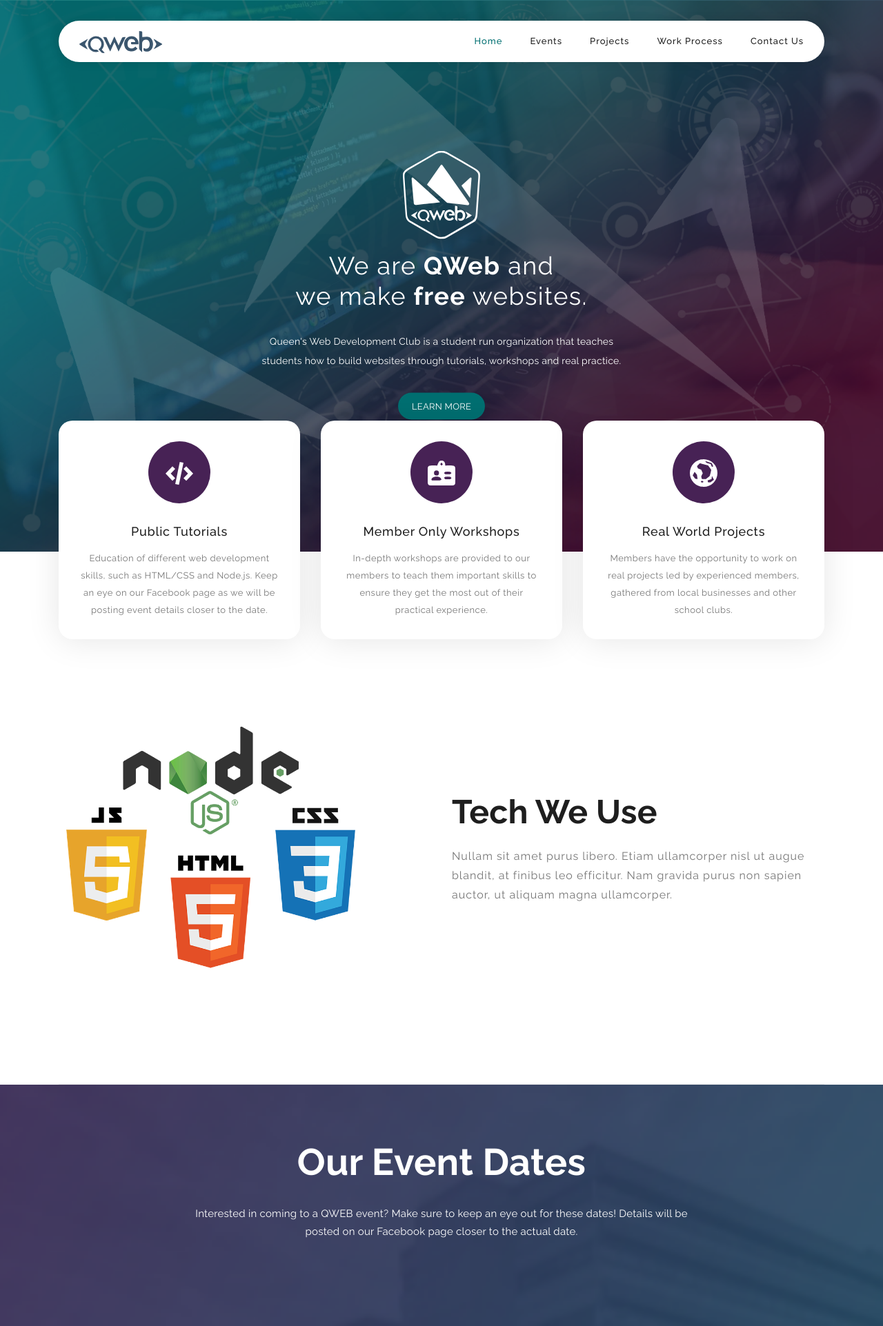
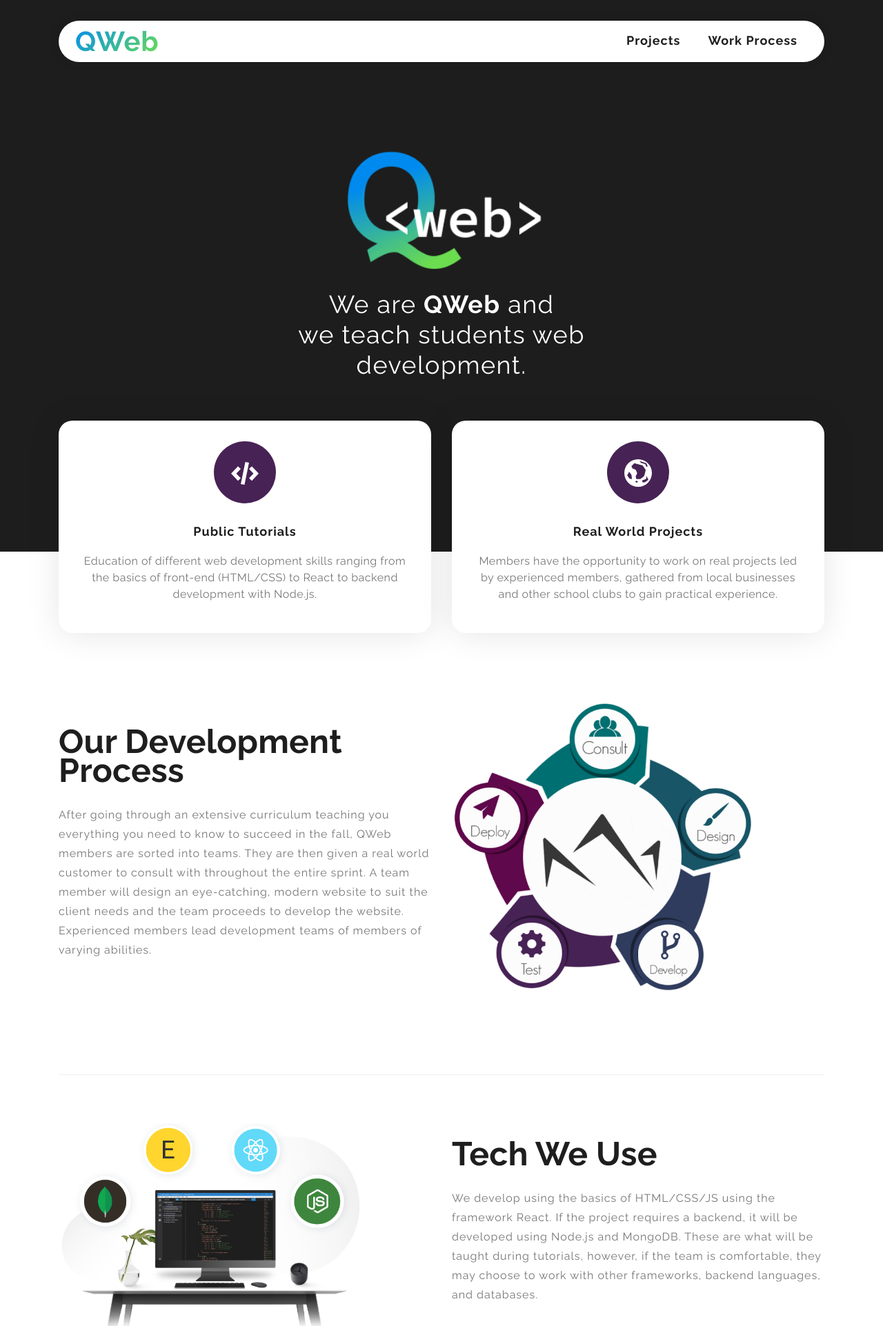
Before and after one commit to queens-web-development-club/Qweb_site, a PHP site: page / in a window 1280 px wide. Shown: the top 1923 px of the page at 69% size. Run offline with PHP 8.4, Linux system fonts and the light colour scheme.

Commit message:
2022 update

```diff
--- a/assets/css/qweb.css
+++ b/assets/css/qweb.css
@@ -368,11 +369,39 @@ header
   transition: all 0.3s ease 0s;
 }
 
+.header-area .nav-text{
+  display: inline;
+  margin-left: 24px;
+  color: #1d1d1d;
+  font-weight: bold;
+  letter-spacing: 1px;
+  transition: all ease-in-out 1s;
+}
+
+@supports (-webkit-background-clip: text) or (background-clip: text) {
+  .header-area .nav-text {
+    background: -webkit-linear-gradient(315deg,#018CF0, #6DDE50);
+    -webkit-background-clip: text;
+            background-clip: text;
+    color: transparent;
+  }
+}
+
+.header-area .nav-text:hover{
+  background: -webkit-linear-gradient(315deg,#1d1d1d, #018CF0);
+  -webkit-background-clip: text;
+  background-clip: text;
+color: transparent;
+}
+
 .header-area .main-nav {
   box-shadow: 0px 0px 15px rgba(0,0,0,0.1);
   border-radius: 40px;
   min-height: 60px;
   background: #fff;
+
+  display: flex;
+  align-items: center;
 }
 
 .header-area .main-nav .logo {
@@ -396,14 +425,14 @@ header
 
 .header-area .main-nav .nav {
   float: right;
-  margin-top: 27px;
+  right: 24px;
   margin-left: 0px;
   margin-right: 30px;
   -webkit-transition: all 0.3s ease 0s;
   -moz-transition: all 0.3s ease 0s;
   -o-transition: all 0.3s ease 0s;
   transition: all 0.3s ease 0s;
-  position: relative;
+  position: absolute;
   z-index: 999;
 }
 
@@ -418,21 +447,20 @@ header
 
 .header-area .main-nav .nav li a {
   display: block;
-  font-weight: 500;
-  font-size: 13px;
+  font-weight: bold;
+  font-size: 18px;
   color: #fff;
   -webkit-transition: all 0.3s ease 0s;
   -moz-transition: all 0.3s ease 0s;
   -o-transition: all 0.3s ease 0s;
   transition: all 0.3s ease 0s;
   height: 40px;
-  line-height: 40px;
   border: transparent;
   letter-spacing: 1px;
 }
 
 .header-area .main-nav .nav li a:hover {
-  color: #006f71;
+  color: #018CF0;
 }
 
 .header-area .main-nav .menu-trigger {
@@ -628,10 +656,7 @@ welcome
   display: flex;
   align-items: center;
   justify-content: center;
-  background-image: url(../images/home.png);
-  background-repeat: no-repeat;
-  background-position: center center;
-  background-size: cover;
+  background-color: #1d1d1d;
   height: 100vh;
 }
 
@@ -644,10 +669,7 @@ welcome
 }
 
 .welcome-area .header-text img {
-  width:7em;
-  height:auto;
-  padding-bottom: 1em;
-  padding-top: 4em;
+ height: 30vh;
 }
 
 .welcome-area .header-text h1 {
@@ -661,7 +683,7 @@ welcome
 
 .welcome-area .header-text h4 {
   font-weight: 400;
-  font-size: 14px;
+  font-size: 18px;
   color: #fff;
   line-height: 28px;
   letter-spacing: 0.25px;
@@ -757,6 +779,7 @@ features
   transition: all 0.3s ease 0s;
   position: relative;
   margin-bottom: 30px;
+  min-height: 307.6px;
 }
 
 .features-small-item:hover .icon {
@@ -791,21 +814,20 @@ features
 }
 
 .features-small-item .features-title {
-  font-weight: 500;
+  font-weight: bold;
   font-size: 18px;
   color: #1e1e1e;
-  letter-spacing: 0.7px;
-  margin-bottom: 15px;
+  letter-spacing: 1px;
+  margin-bottom: 20px;
   position: relative;
   z-index: 2;
 }
 
 .features-small-item p {
   font-weight: 400;
-  font-size: 13px;
+  font-size: 16px;
   color: #777;
   letter-spacing: 0.5px;
-  line-height: 25px;
   position: relative;
   z-index: 2;
 }
--- a/index.html
+++ b/index.html
@@ -18,7 +18,7 @@
     <link rel="stylesheet" type="text/css" href="assets/css/font-awesome.css">
 
     <link rel="stylesheet" href="assets/css/qweb.css">
-
+    <link rel="icon" href="assets/images/favicon.png">
     </head>
 
     <body>
@@ -40,19 +40,11 @@
             <div class="row">
                 <div class="col-12">
                     <nav class="main-nav">
-                        <!-- ***** Logo Start ***** -->
-                        <a href="#" class="logo">
-                            <img src="assets/images/qweb_logo.svg" alt="QWEB"/>
-                        </a>
-                        <!-- ***** Logo End ***** -->
+                            <h1 class="nav-text">QWeb</h1>
                         <!-- ***** Menu Start ***** -->
                         <ul class="nav">
-                            <li><a href="#welcome" class="active">Home</a></li>
-
-                            <li><a href="#events">Events</a></li>
                             <li><a href="#projects">Projects</a></li>
                             <li><a href="#work-process">Work Process</a></li>
-                            <li><a href="#contact-us">Contact Us</a></li>
                         </ul>
                         <a class='menu-trigger'>
                             <span>Menu</span>
@@ -73,11 +65,8 @@
             <div class="container">
                 <div class="row">
                     <div class="offset-xl-3 col-xl-6 offset-lg-2 col-lg-8 col-md-12 col-sm-12">
-
-                        <img src="assets/images/logo.svg" alt="QWEB"/>
-                        <h1>We are <strong>QWeb</strong> and <br> we make <strong>free</strong> websites.</h1>
-                        <h4>Queen's Web Development Club is a student run organization that teaches students  how to build websites through tutorials, workshops and real practice.</h4>
-                        <a href="#features" class="main-button-slider">Learn More</a>
+                        <img src="assets/images/qweb-logo-square.png" alt="QWeb"/>
+                        <h1>We are <strong>QWeb</strong> and <br> we teach students web development.</h1>
                     </div>
                 </div>
             </div>
@@ -93,38 +82,25 @@
                 <div class="col-lg-12">
                     <div class="row">
                         <!-- ***** Features Small Item Start ***** -->
-                        <div class="col-lg-4 col-md-6 col-sm-6 col-12" data-scroll-reveal="enter bottom move 50px over 0.6s after 0.2s">
+                        <div class="col-lg-6 col-md-6 col-sm-6 col-12" data-scroll-reveal="enter bottom move 50px over 0.6s after 0.2s">
                             <div class="features-small-item">
                                 <div class="icon">
                                     <i><img src="assets/images/code.svg" alt=""></i>
                                 </div>
                                 <h5 class="features-title">Public Tutorials</h5>
-                                <p>Education of different web development skills,
-                                    such as HTML/CSS and Node.js. Keep an eye on our Facebook page as we will be posting event details closer to the date.</p>
+                                <p>Education of different web development skills ranging from the basics of front-end (HTML/CSS) to React to backend development with Node.js.</p>
                             </div>
                         </div>
                         <!-- ***** Features Small Item End ***** -->
 
                         <!-- ***** Features Small Item Start ***** -->
-                        <div class="col-lg-4 col-md-6 col-sm-6 col-12" data-scroll-reveal="enter bottom move 50px over 0.6s after 0.4s">
-                            <div class="features-small-item">
-                                <div class="icon">
-                                    <i><img src="assets/images/member.svg" alt=""></i>
-                                </div>
-                                <h5 class="features-title">Member Only Workshops</h5>
-                                <p>In-depth workshops are provided to our members to teach them important skills to ensure they get the most out of their practical experience.</p>
-                            </div>
-                        </div>
-                        <!-- ***** Features Small Item End ***** -->
-
-                        <!-- ***** Features Small Item Start ***** -->
-                        <div class="col-lg-4 col-md-6 col-sm-6 col-12" data-scroll-reveal="enter bottom move 50px over 0.6s after 0.6s">
+                        <div class="col-lg-6 col-md-6 col-sm-6 col-12" data-scroll-reveal="enter bottom move 50px over 0.6s after 0.6s">
                             <div class="features-small-item">
                                 <div class="icon">
                                     <i><img src="assets/images/globe.svg" alt=""></i>
                                 </div>
                                 <h5 class="features-title">Real World Projects</h5>
-                                <p>Members have the opportunity to work on real projects led by experienced members, gathered from local businesses and other school clubs.</p>
+                                <p>Members have the opportunity to work on real projects led by experienced members, gathered from local businesses and other school clubs to gain practical experience.</p>
                             </div>
                         </div>
                         <!-- ***** Features Small Item End ***** -->
@@ -135,12 +111,39 @@
     </section>
     <!-- ***** Features Small End ***** -->
 
+        <!-- ***** Features Big Item Start ***** -->
+        <section class="section padding-top-70 padding-bottom-0" id="work-process">
+            <div class="container">
+                <div class="row">
+                        <div class="col-lg-6 col-md-12 col-sm-12 align-self-center mobile-top-fix">
+                                <div class="left-heading">
+                                    <h2 class="section-title">Our Development Process</h2>
+                                </div>
+                                <div class="left-text">
+                                    <p>After going through an extensive curriculum teaching you everything you need to know to succeed in the fall, QWeb members are sorted into teams. They are then given a real world customer to consult with throughout the entire sprint. A team member will design an eye-catching, modern website to suit the client needs and the team proceeds to develop the website. Experienced members lead development teams of members of varying abilities.</p>
+                                </div>
+                            </div>
+                    <div class="col-lg-5 col-md-12 col-sm-12 align-self-center" data-scroll-reveal="enter left move 30px over 0.6s after 0.4s">
+                        <img src="assets/images/cycle.png" class="rounded img-fluid d-block mx-auto" alt="App">
+                    </div>
+                    <div class="col-lg-1"></div>
+
+                </div>
+                <div class="row">
+                    <div class="col-lg-12">
+                        <div class="hr"></div>
+                    </div>
+                </div>
+            </div>
+        </section>
+    <!-- ***** Features Big Item End ***** -->
+
     <!-- ***** Features Big Item Start ***** -->
     <section class="section padding-top-70 padding-bottom-0" id="features">
         <div class="container">
             <div class="row">
                 <div class="col-lg-5 col-md-12 col-sm-12 align-self-center" data-scroll-reveal="enter left move 30px over 0.6s after 0.4s">
-                    <img src="assets/images/tech.png" class="rounded img-fluid d-block mx-auto" alt="App">
+                    <img src="assets/images/mernstack.png" class="rounded img-fluid d-block mx-auto" alt="App">
                 </div>
                 <div class="col-lg-1"></div>
                 <div class="col-lg-6 col-md-12 col-sm-12 align-self-center mobile-top-fix">
@@ -148,7 +151,7 @@
                         <h2 class="section-title">Tech We Use</h2>
                     </div>
                     <div class="left-text">
-                        <p>Nullam sit amet purus libero. Etiam ullamcorper nisl ut augue blandit, at finibus leo efficitur. Nam gravida purus non sapien auctor, ut aliquam magna ullamcorper.</p>
+                        <p>We develop using the basics of HTML/CSS/JS using the framework React. If the project requires a backend, it will be developed using Node.js and MongoDB. These are what will be taught during tutorials, however, if the team is comfortable, they may choose to work with other frameworks, backend languages, and databases. </p>
                     </div>
                 </div>
             </div>
@@ -160,58 +163,6 @@
         </div>
     </section>
     <!-- ***** Features Big Item End ***** -->
-<!-- ***** Event Start ***** -->
-<section class="counter" id="events">
-    <div class="content">
-        <div class="container">
-                <div class="row">
-                        <div class="offset-lg-2 col-lg-8">
-                            <div class="info">
-                                <h1>Our Event Dates</h1>
-                                <p>
-                                    Interested in coming to a QWEB event? Make sure to keep an eye out for these dates!
-                                        Details will be posted on our Facebook page closer to the actual date.
-                                </p>
-                            </div>
-                        </div>
-                    </div>
-            <div class="row">
-                <div class="col-lg-3 col-md-6 col-sm-12">
-                    <div class="count-item decoration-bottom">
-                        <strong>30</strong>
-                        <span>October, 2019</span>
-                        <span>HTML/CSS</span>
-                    </div>
-                </div>
-                <div class="col-lg-3 col-md-6 col-sm-12">
-                    <div class="count-item decoration-top">
-                        <strong>4</strong>
-                        <span>December, 2019</span>
-                        <span>JavaScript</span>
-                    </div>
-                </div>
-                <div class="col-lg-3 col-md-6 col-sm-12">
-                    <div class="count-item decoration-bottom">
-                        <strong>18</strong>
-                        <span>Febuary, 2019</span>
-                        <span>ReactJS</span>
-                    </div>
-                </div>
-                <div class="col-lg-3 col-md-6 col-sm-12">
-                    <div class="count-item">
-                        <strong>11</strong>
-                        <span>March, 2019</span>
-                        <span>NodeJS</span>
-                    </div>
-                </div>
-            </div>
-        </div>
-    </div>
-</section>
-<!-- ***** Event End ***** -->
-
-
-
 
     <!-- ***** Portfolio Start ***** -->
     <section class="section" id="projects">
@@ -244,7 +195,21 @@
                             <div class="text">
                                     Web App designed for the Sci-Formal organizing committee to collect volunteer hours.
                             </div>
-                            <a href="#" class="main-button">Learn More</a>
+                        </div>
+                    </div>
+                </div>
+                <div class="col-lg-4 col-md-6 col-sm-12">
+                    <div class="port-post-thumb">
+                        <div class="img">
+                            <img class="port" src="assets/images/mystic-about.png" alt="">
+                        </div>
+                        <div class="port-content">
+                            <h3>
+                                <a href="#">Mystic & Magick</a>
+                            </h3>
+                            <div class="text">
+                                Website promoting a business selling various servuces and products relating to all things spritual.
+                            </div>
                         </div>
                     </div>
                 </div>
@@ -260,7 +225,6 @@
                             <div class="text">
                                     Website designed for a company providing leadership consulting on pharmaceutical projects.
                             </div>
-                            <a href="#" class="main-button">Learn More</a>
                         </div>
                     </div>
                 </div>
@@ -276,7 +240,37 @@
                             <div class="text">
                                 Website designed for company providing dental clinics safe practice certification's via on-site visit.
                             </div>
-                            <a href="#" class="main-button">Learn More</a>
+                        </div>
+                    </div>
+                </div>
+                <div class="col-lg-4 col-md-6 col-sm-12">
+                    <div class="port-post-thumb">
+                        <div class="img">
+                            <img class="port" src="assets/images/van-the-man.png" alt="">
+                        </div>
+                        <div class="port-content">
+                            <h3>
+                                <a href="#">Van the Man</a>
+                            </h3>
+                            <div class="text">
+                                Website designed for an aspiring musician allowing him to showcase his music and merch.
+                            </div>
+                        </div>
+                    </div>
+                </div>
+
+                <div class="col-lg-4 col-md-6 col-sm-12">
+                    <div class="port-post-thumb">
+                        <div class="img">
+                            <img class="port" src="assets/images/stooleys.png" alt="">
+                        </div>
+                        <div class="port-content">
+                            <h3>
+                                <a href="#">Stooley's Pub</a>
+                            </h3>
+                            <div class="text">
+                                Website designed for a local pub allowing customers to view their menu and then place orders.
+                            </div>
                         </div>
                     </div>
                 </div>
@@ -284,116 +278,38 @@
         </div>
     </section>
     <!-- ***** Portfolio End ***** -->
-    <!-- ***** Features Big Item Start ***** -->
-    <section class="section padding-top-70 padding-bottom-0" id="work-process">
-            <div class="container">
-                <div class="row">
-                        <div class="col-lg-6 col-md-12 col-sm-12 align-self-center mobile-top-fix">
-                                <div class="left-heading">
-                                    <h2 class="section-title">Our Development Process</h2>
-                                </div>
-                                <div class="left-text">
-                                    <p>Nullam sit amet purus libero. Etiam ullamcorper nisl ut augue blandit, at finibus leo efficitur. Nam gravida purus non sapien auctor, ut aliquam magna ullamcorper.</p>
-                                </div>
-                            </div>
-                    <div class="col-lg-5 col-md-12 col-sm-12 align-self-center" data-scroll-reveal="enter left move 30px over 0.6s after 0.4s">
-                        <img src="assets/images/cycle.png" class="rounded img-fluid d-block mx-auto" alt="App">
-                    </div>
-                    <div class="col-lg-1"></div>
-
-                </div>
-                <div class="row">
-                    <div class="col-lg-12">
-                        <div class="hr"></div>
-                    </div>
-                </div>
-            </div>
-        </section>
-    <!-- ***** Features Big Item End ***** -->
-    <!-- ***** Contact Us Start ***** -->
-    <section class="section colored" id="contact-us">
-        <div class="container">
-            <!-- ***** Section Title Start ***** -->
-            <div class="row">
-                <div class="col-lg-12">
-                    <div class="center-heading">
-                        <h2 class="section-title">Contact Us</h2>
-                    </div>
-                </div>
-                <div class="offset-lg-2 col-lg-8">
-                    <div class="center-text">
-                        <p>
-                            Would you like to get a website made or know an organization who does?
-                            Want to learn more about what we do and how to join?
-                            Whatever your questions are, feel free to contact us here or message our Facebook page!
-                        </p>
-                    </div>
-                </div>
-            </div>
-            <!-- ***** Section Title End ***** -->
-
-            <div class="row">
-                <!-- ***** Contact Text Start ***** -->
-                <div class="col-lg-4 col-md-6 col-sm-12">
-                    <h5 class="margin-bottom-30">Our Office Space</h5>
-                    <div class="contact-text">
-                        <p>Queen’s Centre 613 <br>284 Earl St
-                        <br>Kingston, ON K7L 3N6<br>Queen's University</p>
-                    </div>
-                </div>
-                <!-- ***** Contact Text End ***** -->
-
-                <!-- ***** Contact Form Start ***** -->
-                <div class="col-lg-8 col-md-6 col-sm-12">
-                    <div class="contact-form">
-                        <form id="contact" action="" method="get">
-                          <div class="row">
-                            <div class="col-lg-6 col-md-12 col-sm-12">
-                              <fieldset>
-                                <input name="name" type="text" class="form-control" id="name" placeholder="Full Name" required="">
-                              </fieldset>
-                            </div>
-                            <div class="col-lg-6 col-md-12 col-sm-12">
-                              <fieldset>
-                                <input name="email" type="email" class="form-control" id="email" placeholder="Email Address" required="">
-                              </fieldset>
-                            </div>
-                            <div class="col-lg-12">
-                              <fieldset>
-                                <textarea name="message" rows="6" class="form-control" id="message" placeholder="Your Message" required=""></textarea>
-                              </fieldset>
-                            </div>
-                            <div class="col-lg-12">
-                              <fieldset>
-                                <button type="submit" id="form-submit" class="main-button">Send Message</button>
-                              </fieldset>
-                            </div>
-                          </div>
-                        </form>
-                    </div>
-                </div>
-                <!-- ***** Contact Form End ***** -->
-            </div>
-        </div>
-    </section>
-    <!-- ***** Contact Us End ***** -->
 
     <!-- ***** Footer Start ***** -->
     <footer>
         <div class="container">
             <div class="row">
-                <div class="col-lg-12 col-md-12 col-sm-12">
+                <div class="col-lg-12">
+                    <div class="center-heading">
+                        <h2 class="section-title" style="color: white">Contact Us</h2>
+                    </div>
+                </div>
+                <div class="offset-lg-2 col-lg-8" style="text-align: center; margin-bottom: 2em;">
+                        <p style="color: white">
+                            Would you like to get a website made or know an organization who does?
+                            Want to learn more about what we do and how to join?
+                            Whatever your questions are, feel free to contact us via one of our socials!
+                        </p>
+                </div>
+            </div>
+            <div class="row">
+                <div class="col-lg-12 col-md-12 col-sm-12" style="display: flex; justify-content: center;">
                     <ul class="social">
-                        <li><a href="https://www.facebook.com/queensuweb/"><i class="fa fa-facebook"></i></a></li>
+                        <li><a href="mailto:qwdc@clubs.queensu.ca"><i class="fa fa-envelope"></i></a></li>
+                        <li><a href="https://www.instagram.com/qweb_club/"><i class="fa fa-instagram"></i></a></li>
+                        <li><a href="https://www.facebook.com/queensuweb/"><i class="fa fa-facebook" style="margin-top: 12px;margin-right: 2px;"></i></a></li>
                         <li><a href="https://www.linkedin.com/company/qweb-queens-university-website-development/about/"><i class="fa fa-linkedin"></i></a></li>
                         <li><a href="https://github.com/orgs/queens-web-development-club"><i class="fa fa-github"></i></a></li>
-                        <li><a href="https://www.instagram.com/qweb_club/"><i class="fa fa-instagram"></i></a></li>
                     </ul>
                 </div>
             </div>
             <div class="row">
                 <div class="col-lg-12">
-                    <p class="copyright">Copyright &copy; 2019 Queen's Web Development</p>
+                    <p class="copyright">Copyright &copy; 2022 Queen's Web Development</p>
                 </div>
             </div>
         </div>
```
Also changed, not shown: other parts of assets/css/qweb.css (+28 -7 lines), assets/images/favicon.png (added), assets/images/mernstack.png (added), assets/images/mystic-about.png (added), assets/images/mystic-welcome.png (added), assets/images/qweb-logo-circle.png (added), assets/images/qweb-logo-square.png (added), assets/images/stooleys.png (added), assets/images/together.svg (added), assets/images/van-the-man.png (added).
